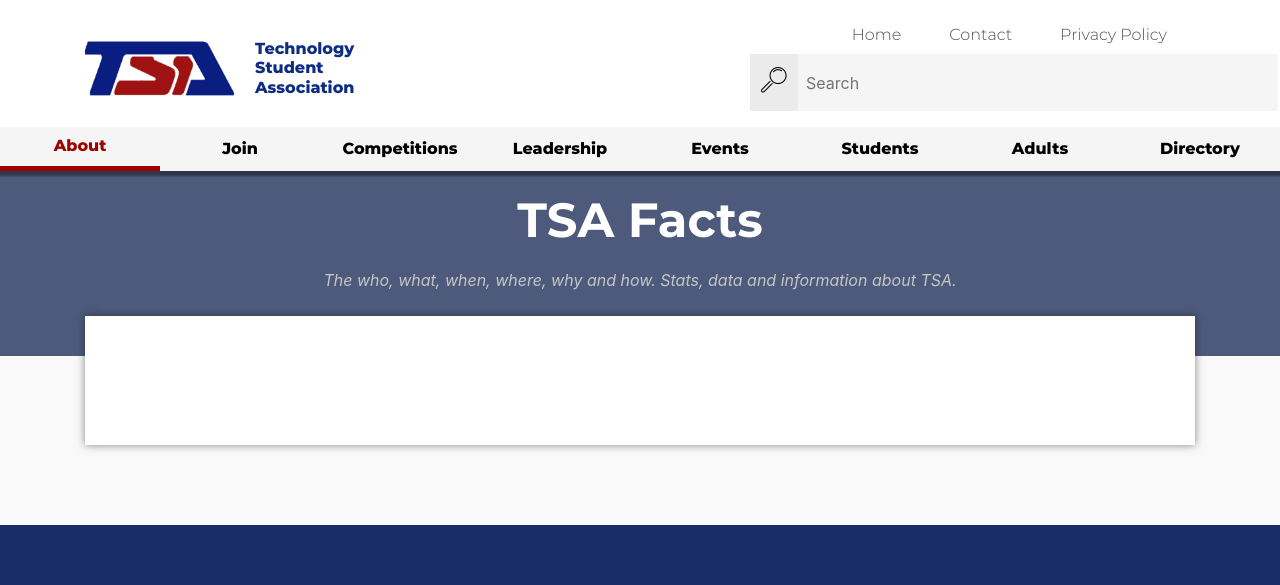
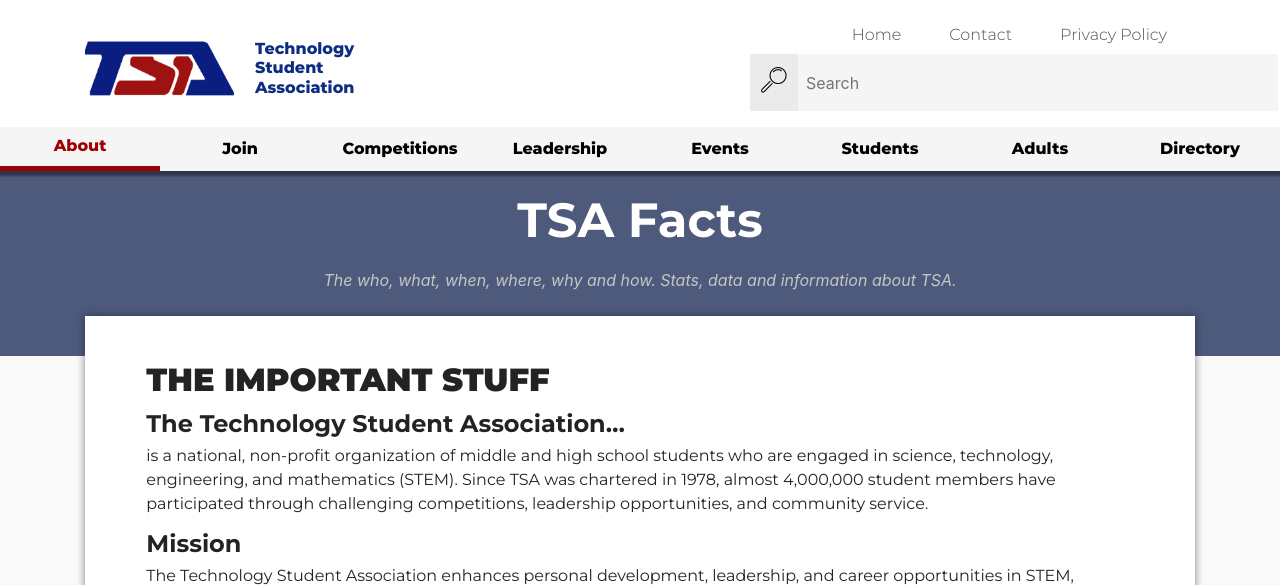
Before and after one commit to JacksonMeade/tsa-redesign-old, a Jekyll site: the page built from _posts/2018-05-17-tsa-facts.md, in a window 1280 px wide. Shown: the top 585 px of the page. Built offline with Jekyll 4.4.1, drawn with Linux system fonts in a browser that asks for light colours; nearby versions of some CDN libraries; some web fonts are replaced; some of the changed text lies outside the part shown; grey boxes are pictures that could not be loaded.

```diff
--- a/_posts/2018-05-17-tsa-facts.md
+++ b/_posts/2018-05-17-tsa-facts.md
@@ -9,5 +9,20 @@ permalink: About/TSA_Facts
 title: "TSA Facts"
 blurb: "The who, what, when, where, why and how. Stats, data and information about TSA."
 
-reviewImgUrl: '/assets/images/tsa-facts/jpg'
+reviewImgUrl: '/assets/images/tsa-facts.jpg'
 ---
+
+## THE IMPORTANT STUFF
+
+
+#### The Technology Student Association...
+
+is a national, non-profit organization of middle and high school students who are engaged in science, technology, engineering, and mathematics (STEM). Since TSA was chartered in 1978, almost 4,000,000 student members have participated through challenging competitions, leadership opportunities, and community service.
+
+
+#### Mission
+
+The Technology Student Association enhances personal development, leadership, and career opportunities in STEM, whereby members apply and integrate these concepts through intracurricular activities, competitions, and related programs.
+
+
+#### Membership
```
Also changed, not shown: _posts/2018-05-17-motto-creed.md (+3 -0 lines).
